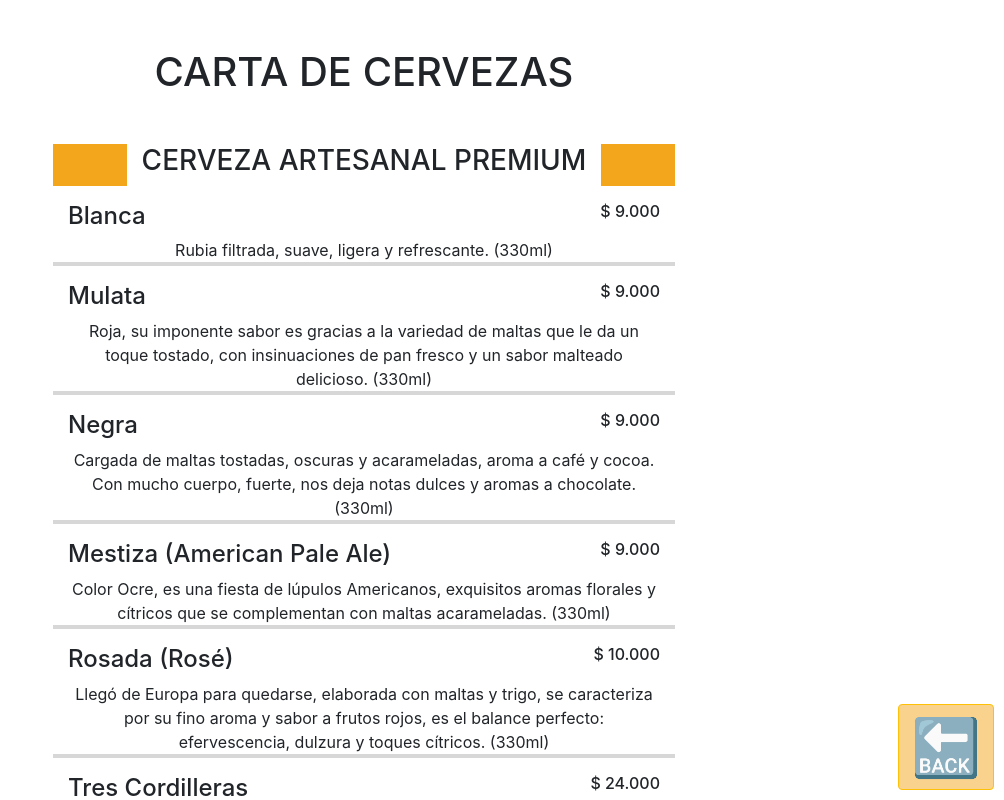
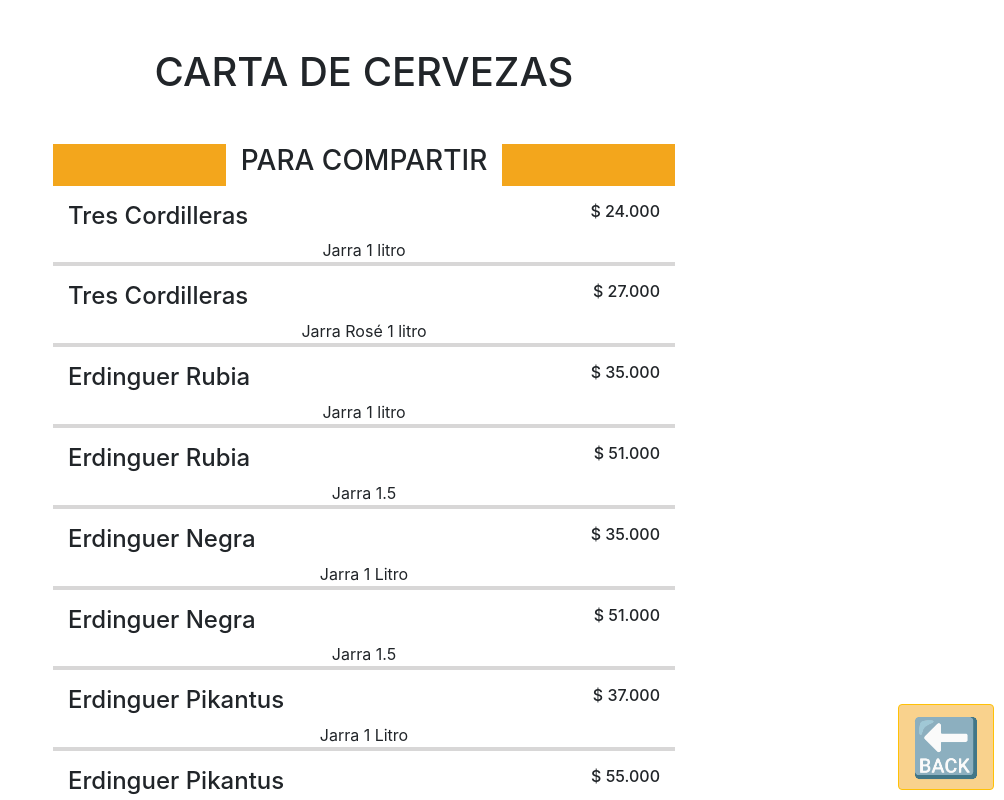
Before and after one commit to durbonca/cork-menu, a React (Create React App) app: page /Beer in a window 1280 px wide. Shown: the top 800 px of the page, without its empty margins (276-1280 px from the left). Built offline with nearby package versions, Linux system fonts and the light colour scheme.

Commit message:
Update dataBeer.js

```diff
--- a/src/data/dataBeer.js
+++ b/src/data/dataBeer.js
@@ -1,4 +1,81 @@
 const dataBeer = [{
+        title: 'PARA COMPARTIR',
+        products: [{
+                id: 1,
+                name: 'Tres Cordilleras',
+                description: 'Jarra 1 litro',
+                price: '24.000'
+            },
+            {
+                id: 2,
+                name: 'Tres Cordilleras',
+                description: 'Jarra Rosé 1 litro',
+                price: '27.000'
+            },
+            {
+                id: 3,
+                name: 'Erdinguer Rubia',
+                description: 'Jarra 1 litro',
+                price: '35.000'
+            },
+            {
+                id: 4,
+                name: 'Erdinguer Rubia',
+                description: 'Jarra 1.5',
+                price: '51.000'
+            },
+            {
+                id: 5,
+                name: 'Erdinguer Negra',
+                description: 'Jarra 1 Litro',
+                price: '35.000'
+            },
+            {
+                id: 6,
+                name: 'Erdinguer Negra',
+                description: 'Jarra 1.5',
+                price: '51.000'
+            },
+            {
+                id: 7,
+                name: 'Erdinguer Pikantus',
+                description: 'Jarra 1 Litro',
+                price: '37.000'
+            },
+            {
+                id: 8,
+                name: 'Erdinguer Pikantus',
+                description: 'Jarra 1.5',
+                price: '55.000'
+            },
+            {
+                id: 9,
+                name: 'Steam Brew',
+                description: 'Jarra 1 Litro',
+                price: '34.000'
+            },
+            {
+                id: 10,
+                name: 'Steam Brew',
+                description: 'Jarra 1.5',
+                price: '49.000'
+            },
+            {
+                id: 11,
+                name: 'Fullers London',
+                description: 'Jarra 1 Litro',
+                price: '35.000'
+            },
+            {
+                id: 12,
+                name: 'Fullers London',
+                description: 'Jarra 1.5',
+                price: '51.000'
+            }
+
+        ]
+    },
+    {
         title: 'CERVEZA ARTESANAL PREMIUM',
         products: [{
                 id: 1,
@@ -29,20 +106,7 @@
                 name: 'Rosada (Rosé)',
                 description: 'Llegó de Europa para quedarse, elaborada con maltas y trigo, se caracteriza por su fino aroma y sabor a frutos rojos, es el balance perfecto: efervescencia, dulzura y toques cítricos. (330ml)',
                 price: '10.000'
-        },
-        {
-            id: 6,
-            name: 'Tres Cordilleras',
-            description: 'Jarra 1 litro',
-            price: '24.000'
-        },
-        {
-            id: 7,
-            name: 'Tres Cordilleras',
-            description: 'Jarra Rosé 1 litro',
-            price: '27.000'
             }
-
         ]
     }, {
         title: 'CERVECERIA CHELEARTE',
@@ -243,7 +307,8 @@
                 price: '6.000'
             }
         ]
-}]
+    }
+]
 
 
 export default dataBeer
```
Lines whose indentation alone changed are shown as unchanged.
